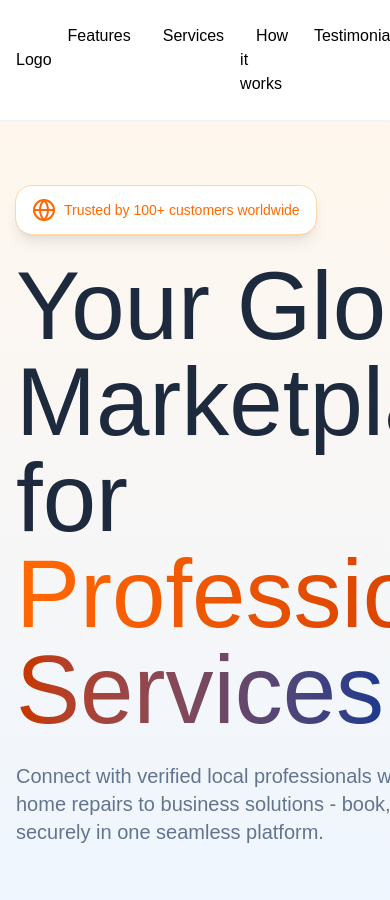
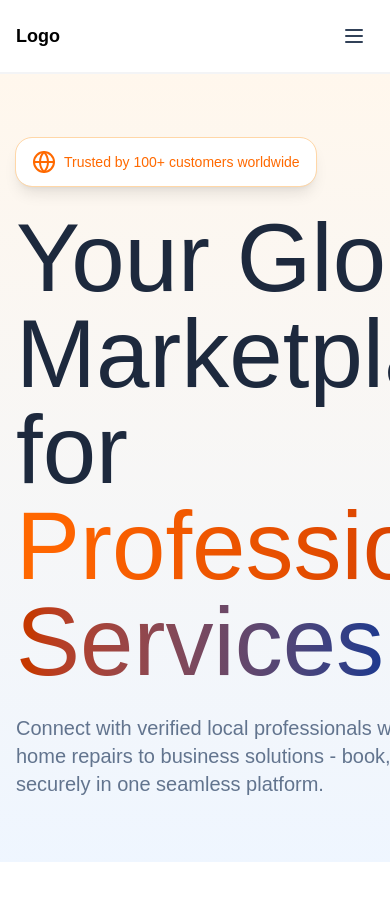
Before and after one commit to Servihub-Projects/Web-Application, a Next.js app: page / in a window 390 px wide. Shown: the top 900 px of the page. After the commit the page ends 862 px from the top, so only its background shows below. Built offline with nearby package versions, Linux system fonts and the light colour scheme.

Commit message:
fix: improve header responsiveness and resolve waitlist form reset error.

```diff
--- a/app/(landing)/components/navbar.tsx
+++ b/app/(landing)/components/navbar.tsx
@@ -1,28 +1,41 @@
-"use client"
+"use client";
 import Link from "next/link";
+import { useState } from "react";
 
 export default function NavigationBar() {
+  const [isOpen, setIsOpen] = useState(false);
+
   const navRoutes: { routeName: string; routeLink: string }[] = [
-    { routeName: "Features", routeLink: "" },
-    { routeName: "Services", routeLink: "" },
-    { routeName: "How it works", routeLink: "" },
-    { routeName: "Testimonials", routeLink: "" },
-    { routeName: "FAQ", routeLink: "" },
+    { routeName: "Features", routeLink: "#features" },
+    { routeName: "Services", routeLink: "#services" },
+    { routeName: "How it works", routeLink: "#how-it-works" },
+    { routeName: "Testimonials", routeLink: "#testimonials" },
+    { routeName: "FAQ", routeLink: "#faq" },
+  ];
 
-  ];
   return (
     <nav className="border-b-2 border-b-gray-100 sticky top-0 bg-white z-50">
-      <div className="mx-auto container flex justify-between items-center px-4 py-6">
-        <Link href="/">Logo</Link>
-        <ul className="flex justify-between list-none">
+      <div className="mx-auto container px-4 py-4 flex items-center justify-between">
+        <Link href="/" className="text-lg font-semibold">
+          Logo
+        </Link>
+
+        {/* Desktop nav */}
+        <div className="hidden md:flex items-center gap-8 text-sm">
+          <ul className="flex items-center gap-4 list-none">
             {navRoutes.map((route, index) => (
               <li key={index}>
-              <Link className="transistion-colors duration-200 hover:text-orange-600 px-4 py-2" href={route.routeLink}>{route.routeName}</Link>
+                <Link
+                  href={route.routeLink}
+                  className="transition-colors duration-200 hover:text-orange-600 px-2 py-1"
+                >
+                  {route.routeName}
+                </Link>
               </li>
             ))}
           </ul>
-        <div className="flex items-center gap-8 text-sm">
-          <Link href={"/signin"}>Sign in</Link>
+          <div className="flex items-center gap-6">
+            <Link href="/signin">Sign in</Link>
             <Link
               href="/get-started"
               className="px-4 py-2 rounded-lg inline-block text-white bg-gradient-to-r from-orange-500 via-red-500 to-orange-600 bg-[length:200%_100%] bg-left hover:bg-right transition-all duration-500"
@@ -31,6 +44,74 @@ export default function NavigationBar() {
             </Link>
           </div>
         </div>
+
+        {/* Mobile menu button */}
+        <button
+          type="button"
+         className="md:hidden inline-flex items-center justify-center rounded-md p-2 text-slate-700 hover:bg-slate-100 focus:outline-none focus:ring-1 focus:ring-orange-300 focus:ring-offset-1"
+          aria-label="Toggle navigation menu"
+          aria-expanded={isOpen}
+          onClick={() => setIsOpen((prev) => !prev)}
+        >
+          <span className="sr-only">Open main menu</span>
+          <svg
+            className="h-6 w-6"
+            xmlns="http://www.w3.org/2000/svg"
+            fill="none"
+            viewBox="0 0 24 24"
+            stroke="currentColor"
+          >
+            {isOpen ? (
+              <path
+                strokeLinecap="round"
+                strokeLinejoin="round"
+                strokeWidth={2}
+                d="M6 18L18 6M6 6l12 12"
+              />
+            ) : (
+              <path
+                strokeLinecap="round"
+                strokeLinejoin="round"
+                strokeWidth={2}
+                d="M4 6h16M4 12h16M4 18h16"
+              />
+            )}
+          </svg>
+        </button>
+      </div>
+
+      {/* Mobile nav panel */}
+      {isOpen && (
+        <div className="md:hidden border-t border-gray-100 bg-white">
+          <div className="container mx-auto px-4 py-4 space-y-4">
+            <ul className="flex flex-col gap-2 list-none">
+              {navRoutes.map((route, index) => (
+                <li key={index}>
+                  <Link
+                    href={route.routeLink}
+                    className="block px-2 py-2 text-sm transition-colors duration-200 hover:text-orange-600"
+                    onClick={() => setIsOpen(false)}
+                  >
+                    {route.routeName}
+                  </Link>
+                </li>
+              ))}
+            </ul>
+            <div className="flex flex-col gap-3 text-sm">
+              <Link href="/signin" onClick={() => setIsOpen(false)}>
+                Sign in
+              </Link>
+              <Link
+                href="/get-started"
+                className="px-4 py-2 rounded-lg inline-block text-center text-white bg-gradient-to-r from-orange-500 via-red-500 to-orange-600 bg-[length:200%_100%] bg-left hover:bg-right transition-all duration-500"
+                onClick={() => setIsOpen(false)}
+              >
+                Get Started
+              </Link>
+            </div>
+          </div>
+        </div>
+      )}
     </nav>
   );
 }
--- a/app/(landing)/waitlist/page.tsx
+++ b/app/(landing)/waitlist/page.tsx
@@ -8,10 +8,11 @@ export default function WaitlistPage() {
 
   const handleSubmit = async (event: FormEvent<HTMLFormElement>) => {
     event.preventDefault();
+    const formElement = event.currentTarget;
     setStatus("loading");
     setMessage(null);
 
-    const formData = new FormData(event.currentTarget);
+    const formData = new FormData(formElement);
     const payload = {
       name: String(formData.get("name") || "").trim(),
       email: String(formData.get("email") || "").trim(),
@@ -39,7 +40,7 @@ export default function WaitlistPage() {
 
       setStatus("success");
       setMessage("You're on the list! We'll be in touch soon.");
-      event.currentTarget.reset();
+      formElement.reset();
     } catch (error: any) {
       setStatus("error");
       setMessage(error.message || "Something went wrong. Please try again.");
```
Lines whose indentation alone changed are shown as unchanged.
